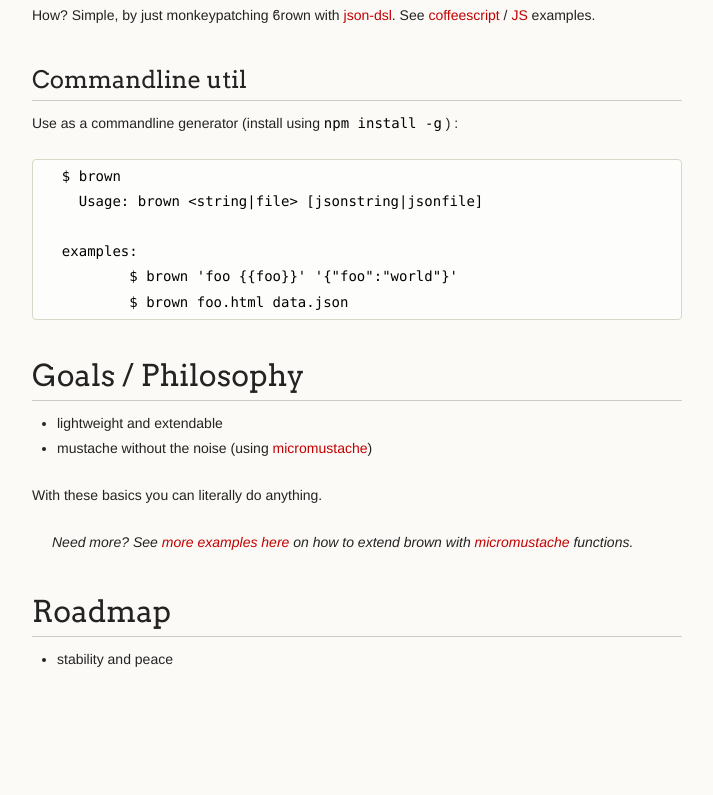
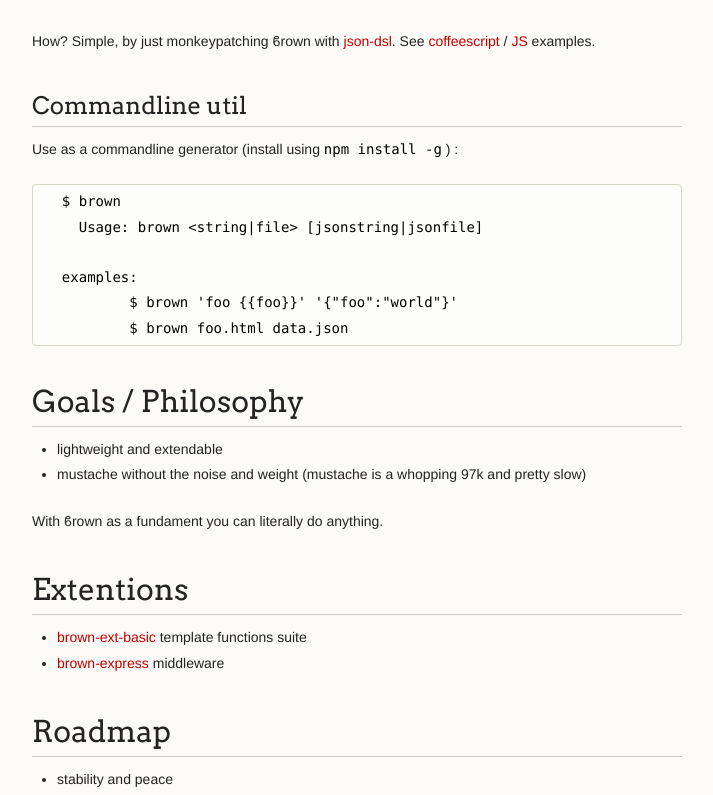
Before and after one commit to coderofsalvation/brown, a plain HTML site: page index.html in a window 1280 px wide. Shown: the part 2002-2797 px from the top of the page, without its empty margins (278-991 px from the left). Before the commit the page ends 2746 px from the top, so only its background shows below. Drawn offline with Linux system fonts and the light colour scheme.

```diff
--- a/index.html
+++ b/index.html
@@ -33,7 +33,7 @@
         <h1>
 <a id="ϐrown" class="anchor" href="#%CF%90rown" aria-hidden="true"><span class="octicon octicon-link"></span></a>ϐrown</h1>
 
-<p>Jade-ish + Mustache-ish template engine on steroids in 846 gzipped kilobytes</p>
+<p>Mustache-ish but clean template engine on steroids in 846 gzipped kilobytes</p>
 
 <h1>
 <a id="usage" class="anchor" href="#usage" aria-hidden="true"><span class="octicon octicon-link"></span></a>Usage</h1>
@@ -90,8 +90,11 @@
 &lt;/div&gt;
 </code></pre>
 
+<h2>
+<a id="if--else--looping" class="anchor" href="#if--else--looping" aria-hidden="true"><span class="octicon octicon-link"></span></a>If / Else / Looping</h2>
+
 <blockquote>
-<p>Need more? See <a href="https://gist.github.com/coderofsalvation/93610d527c7b8534567f">if/foreach/filter/etc examples here</a> on how to extend brown with <a href="https://www.npmjs.com/package/micromustache">micromustache</a> functions.</p>
+<p>Need more? See <a href="https://www.npmjs.com/package/brown-ext-basic">brown-ext-basic for if/foreach/filter/loop-functionality</a>.</p>
 </blockquote>
 
 <h2>
@@ -136,14 +139,20 @@
 
 <ul>
 <li>lightweight and extendable </li>
-<li>mustache without the noise (using <a href="https://www.npmjs.com/package/micromustache">micromustache</a>)</li>
+<li>mustache without the noise and weight (mustache is a whopping 97k and pretty slow)</li>
 </ul>
 
-<p>With these basics you can literally do anything. </p>
+<p>With ϐrown as a fundament you can literally do anything. </p>
 
-<blockquote>
-<p>Need more? See <a href="https://gist.github.com/coderofsalvation/93610d527c7b8534567f">more examples here</a> on how to extend brown with <a href="https://www.npmjs.com/package/micromustache">micromustache</a> functions.</p>
-</blockquote>
+<h1>
+<a id="extentions" class="anchor" href="#extentions" aria-hidden="true"><span class="octicon octicon-link"></span></a>Extentions</h1>
+
+<ul>
+<li>
+<a href="https://www.npmjs.com/package/brown-ext-basic">brown-ext-basic</a> template functions suite</li>
+<li>
+<a href="https://www.npmjs.com/package/brown-express">brown-express</a> middleware</li>
+</ul>
 
 <h1>
 <a id="roadmap" class="anchor" href="#roadmap" aria-hidden="true"><span class="octicon octicon-link"></span></a>Roadmap</h1>
```
Also changed, not shown: params.json (+1 -1 lines).
